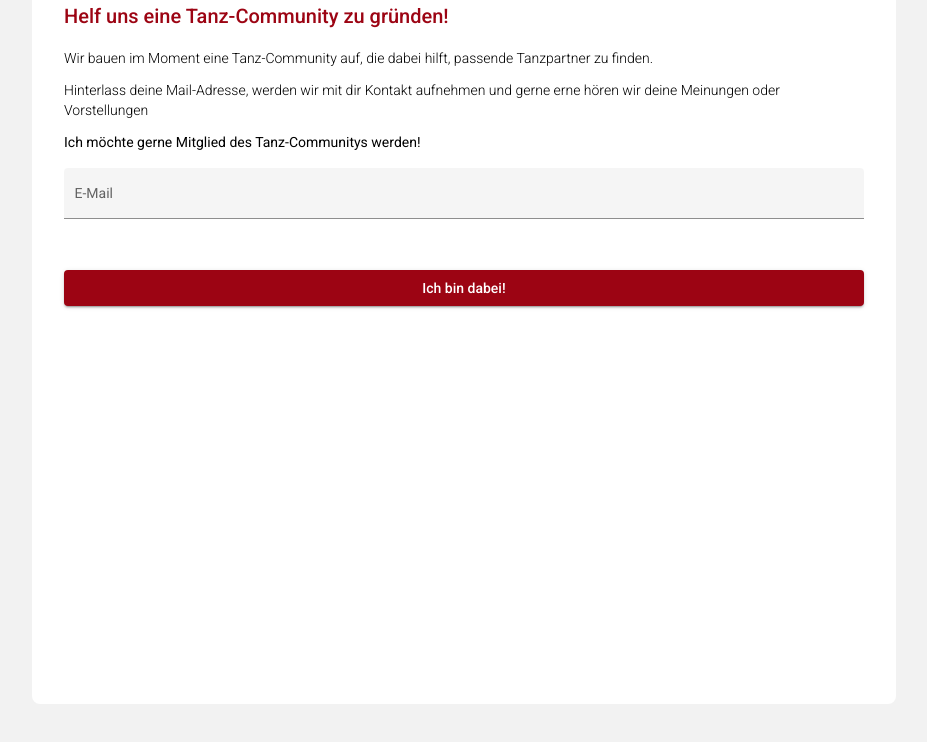
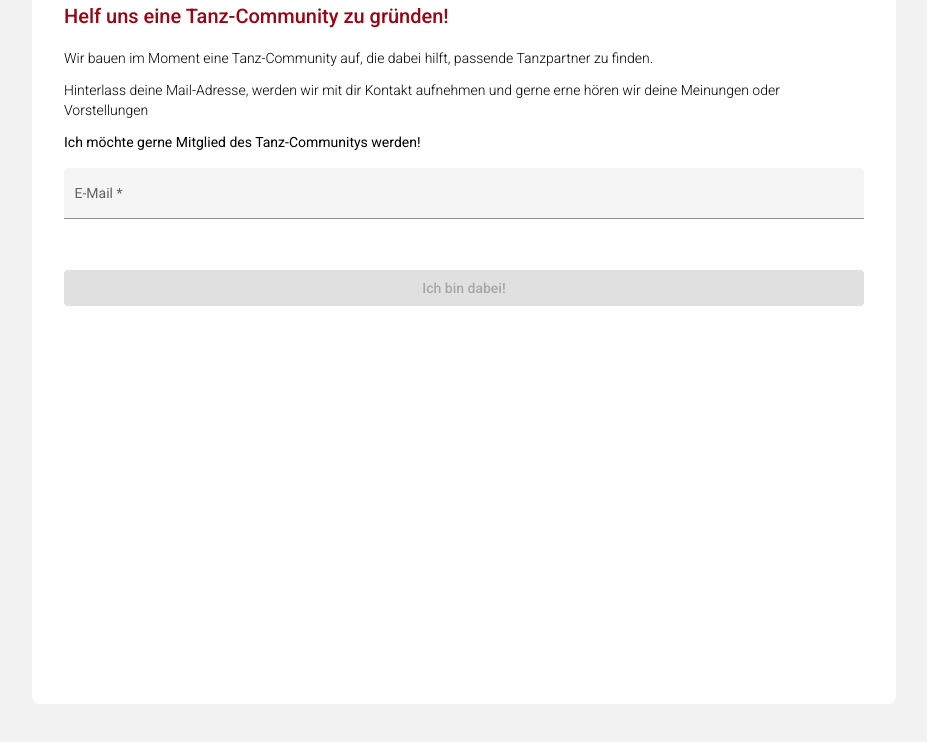
Before and after one commit to dancier/show-dancer, an Angular app: page / in a window 1280 px wide. Shown: the top 742 px of the page, without its empty margins (176-1103 px from the left). Built offline with nearby package versions, Linux system fonts and the light colour scheme; no server answers.

Commit message:
basic setup BE call

```diff
--- a/src/app/data/services/authentication.service.ts
+++ b/src/app/data/services/authentication.service.ts
@@ -7,12 +7,14 @@ import {
   LogoutResponse,
   RegistrationResponse,
   UserRegistration,
+  UserRegistrationBeta,
   VerificationResponse
 } from '@data/types/authentication.types';
 import { catchError, map, Observable, of, shareReplay, tap } from 'rxjs';
 import { AuthStorageService } from '@data/services/auth-storage.service';
 
 const baseUrl = `${environment.dancerUrl}/authentication`;
+const baseUrlBeta = `${environment.dancerUrl}/contacts`;
 
 @Injectable({
   providedIn: 'root',
@@ -30,6 +32,22 @@ export class AuthenticationService {
 
   onceUserRegistered(userRegistration: UserRegistration): Observable<RegistrationResponse> {
     return this.http.post<void>(`${baseUrl}/registrations`, userRegistration, this.defaultOptions)
+      .pipe(
+        map((_): RegistrationResponse => 'SUCCESS'),
+        catchError((error: HttpErrorResponse): Observable<RegistrationResponse> => {
+          switch (error.status) {
+            case 409:
+              return of('EMAIL_ALREADY_IN_USE');
+            default:
+              return of('SERVER_ERROR');
+          }
+        }),
+        shareReplay(1)
+      );
+  }
+
+  onceUserRegisteredForBeta(userRegistrationBeta: UserRegistrationBeta): Observable<RegistrationResponse> {
+    return this.http.post<void>(`${baseUrlBeta}`, userRegistrationBeta, this.defaultOptions)
       .pipe(
         map((_): RegistrationResponse => 'SUCCESS'),
         catchError((error: HttpErrorResponse): Observable<RegistrationResponse> => {
--- a/src/app/data/types/authentication.types.ts
+++ b/src/app/data/types/authentication.types.ts
@@ -2,6 +2,11 @@ export type UserRegistration = {
   email: string;
   password: string;
   acceptTermsAndConditions: true;
+};
+
+export type UserRegistrationBeta = {
+  email: string;
+  message: string;
 };
 
 export type LoginRequest = {
--- a/src/app/features/home/pages/beta-registration-page/beta-registration-page.component.html
+++ b/src/app/features/home/pages/beta-registration-page/beta-registration-page.component.html
@@ -7,13 +7,15 @@
       <p>Wir bauen im Moment eine Tanz-Community auf, die dabei hilft, passende Tanzpartner zu finden.</p>
       <p>Hinterlass deine Mail-Adresse, werden wir mit dir Kontakt aufnehmen und gerne erne hören wir deine Meinungen oder Vorstellungen</p>
       <label>Ich möchte gerne Mitglied des Tanz-Communitys werden! </label>
-      <mat-card-content fxLayout="column" class="card-content-container">
-        <mat-form-field appearance="fill" class="full-width">
-          <mat-label>E-Mail</mat-label>
-          <input matInput type="email" placeholder="(Deine Mail-Adresse)"/>
-        </mat-form-field>
-        <button mat-raised-button class="font-color-primary-800" >Ich bin dabei!</button>
-      </mat-card-content>
+      <form [formGroup]="betaRegistrationForm" (ngSubmit)="submitForm()" novalidate>
+        <mat-card-content fxLayout="column" class="card-content-container">
+          <mat-form-field appearance="fill" class="full-width">
+            <mat-label>E-Mail</mat-label>
+            <input matInput formControlName="email" type="email" placeholder="(Deine Mail-Adresse)"/>
+          </mat-form-field>
+          <button mat-raised-button class="font-color-primary-800" [disabled]="!betaRegistrationForm.valid">Ich bin dabei!</button>
+        </mat-card-content>
+      </form>
     </div>
   </div>
 </div>
--- a/src/app/features/home/pages/beta-registration-page/beta-registration-page.component.ts
+++ b/src/app/features/home/pages/beta-registration-page/beta-registration-page.component.ts
@@ -1,12 +1,46 @@
 import { Component, OnInit } from '@angular/core';
+import { FormBuilder, FormGroup, Validators } from '@angular/forms';
+import { Router } from '@angular/router';
+import { AuthenticationService } from '@data/services/authentication.service';
+import { RegistrationResponse } from '@data/types/authentication.types';
 
 @Component({
   selector: 'app-beta-registration-page',
   templateUrl: './beta-registration-page.component.html',
-  styleUrls: ['./beta-registration-page.component.scss']
+  styleUrls: ['./beta-registration-page.component.scss'],
 })
-export class BetaRegistrationPageComponent{
+export class BetaRegistrationPageComponent implements OnInit {
+  betaRegistrationForm!: FormGroup;
+  registrationAttemptResponse: RegistrationResponse | undefined;
 
-  constructor() { }
+  constructor(
+    private fb: FormBuilder,
+    private authenticationService: AuthenticationService,
+    private router: Router
+    ) {}
 
+  private initReactiveForm(): void {
+    this.betaRegistrationForm = this.fb.group({
+      email: ['', [Validators.required, Validators.email]],
+    });
+  }
+
+  ngOnInit(): void {
+    this.initReactiveForm();
+  }
+
+  submitForm(): void {
+    if (this.betaRegistrationForm.valid) {
+      const { email } =
+        this.betaRegistrationForm.value;
+      this.authenticationService
+        .onceUserRegisteredForBeta({ email, message: `${email} registered for beta` })
+        .subscribe((response) => {
+          this.registrationAttemptResponse = response;
+          if (response === 'SUCCESS') {
+            this.router.navigate(['beta-registration-success'])
+          }
+        });
+    }
+  }
 }
```
